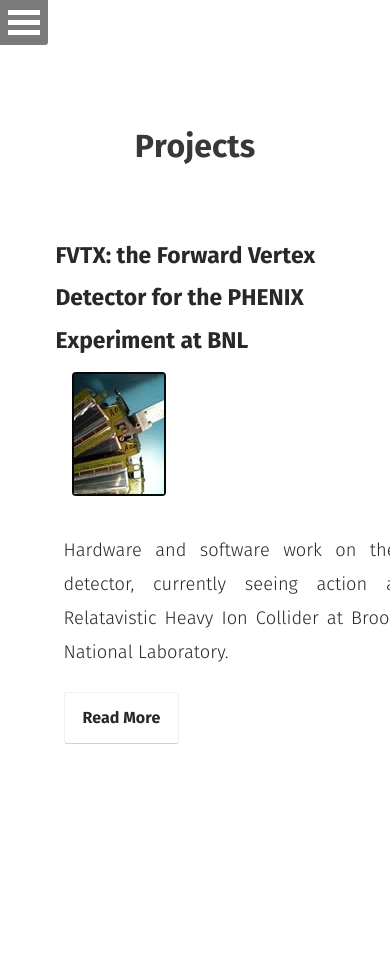
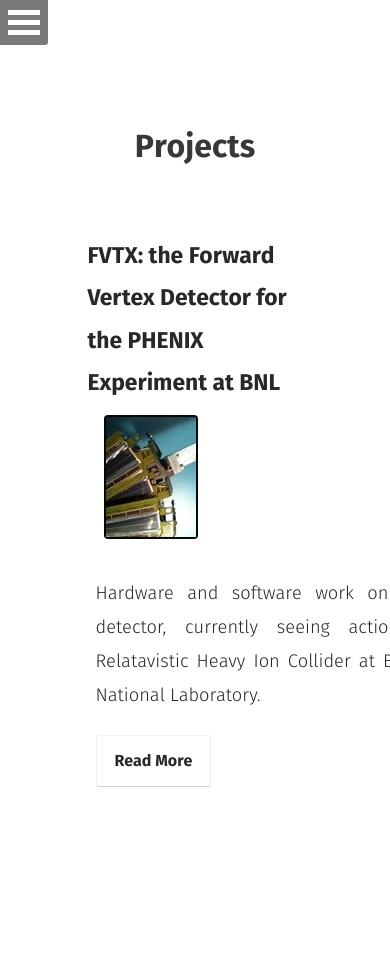
Before and after one commit to CogentMentat/CogentMentat.github.io, a Jekyll site: the page built from projectspage/index.md, in a window 390 px wide. Built offline with Jekyll 4.4.1, drawn with Linux system fonts in a browser that asks for light colours; some web fonts are replaced.

Commit message:
Fix mobile padding issue with css wrapper class

```diff
--- a/_sass/site.scss
+++ b/_sass/site.scss
@@ -112,7 +112,7 @@ body {
 	@include transition(.5s);
 	@media #{$small} {
 		width: 90%;
-		padding: 2em 0;
+		padding: 2em 2em;
 	    box-shadow: none;
 	}
 }
```
